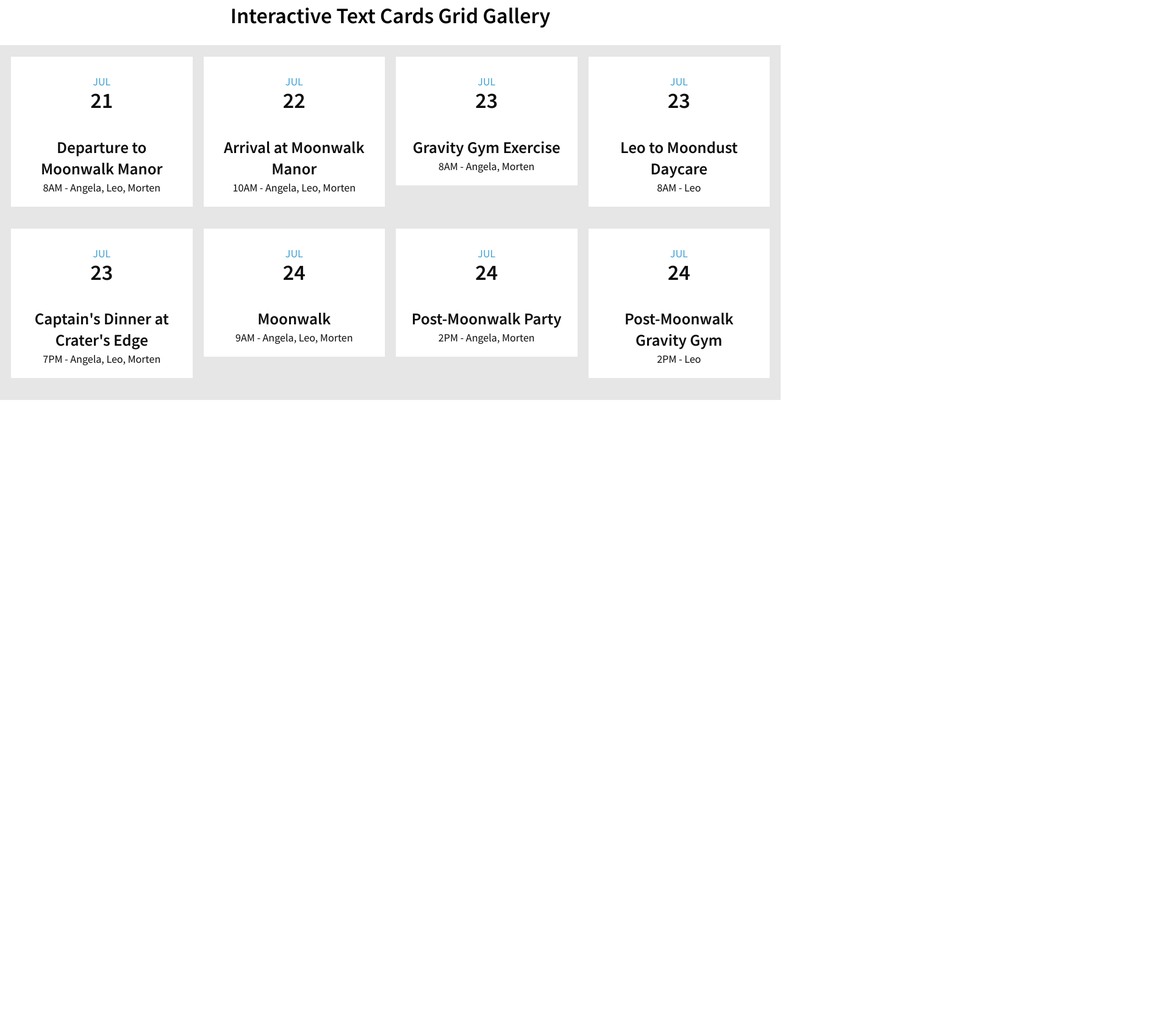
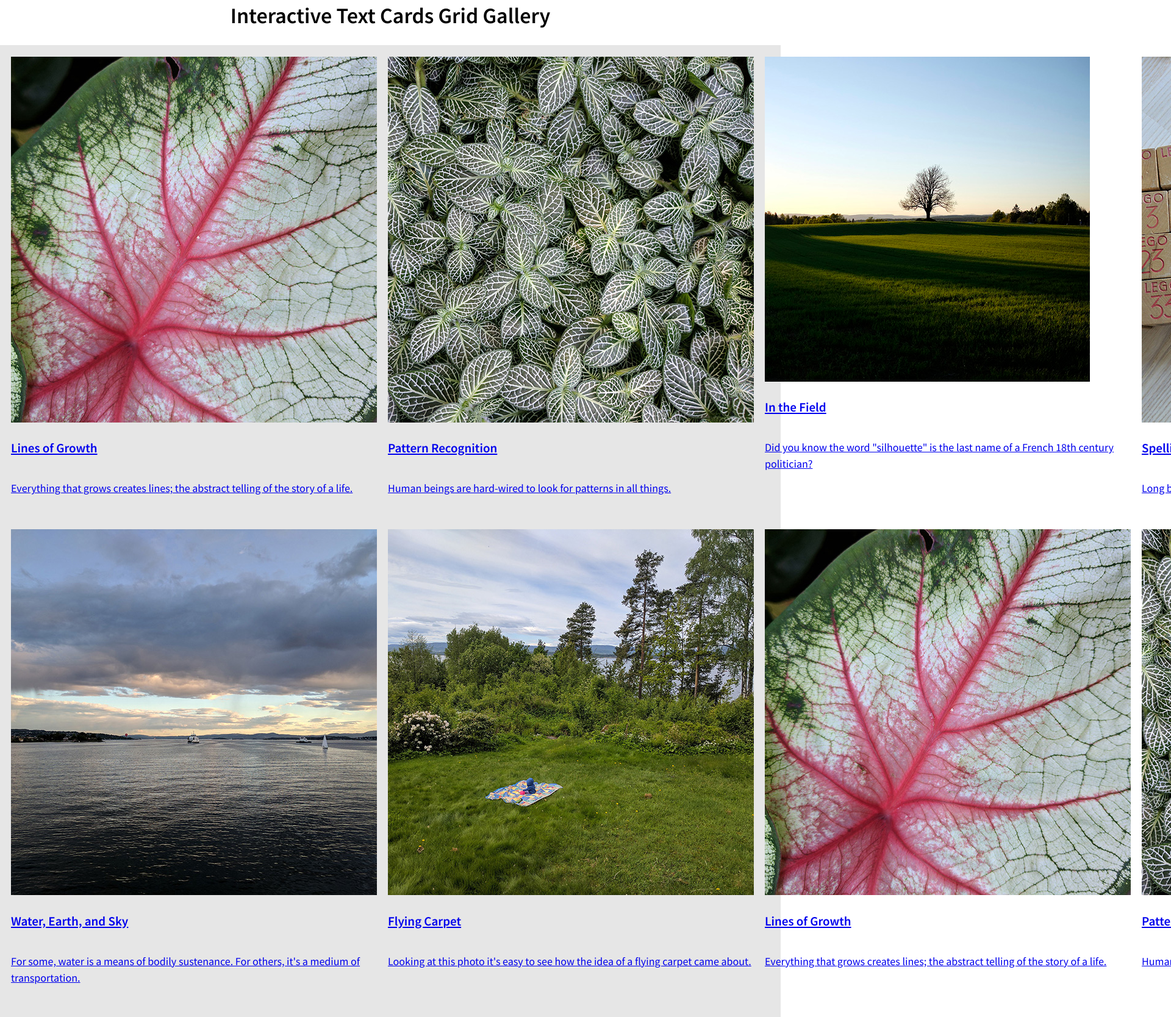
Before and after one commit to Yosef-Ali/Card-Component-, a plain HTML site: page index.html in a window 1280 px wide. Shown: the part 21-1689 px from the top of the page at 61% size, 1920 px wide, since content can reach past the window. Before the commit the page ends 800 px from the top, so only its background shows below. Drawn offline with Linux system fonts and the light colour scheme.

Commit message:
Update index.html

```diff
--- a/index.html
+++ b/index.html
@@ -18,90 +18,143 @@
 
     <main id="content" class="main-area">
         <ul class="cards">
-            <li class="card">
+            <li class="card-item double">
                 <a href="#">
-                    <time class="time" datetime="2017-07-21T08:00">
-                        <div class="month">Jul</div>
-                        <div class="date">21</div>
-                    </time>
-                    <h2>Departure to Moonwalk Manor</h2>
-                    <div class="meta"><time>8AM</time> - Angela, Leo, Morten</div>
+                    <figure class="card">
+                        <img src="images/lines.jpg" alt="Lines on a tropical leaf.">
+                        <figcaption class="caption">
+                            <h3 class="caption-title">Lines of Growth</h3>
+							<p>Everything that grows creates lines; the abstract telling of the story of a life.</p>
+                        </figcaption>
+                    </figure>
                 </a>
             </li>
-            <li class="card">
+            <li class="card-item">
                 <a href="#">
-                    <time class="time" datetime="2017-07-22T10:00">
-                        <div class="month">Jul</div>
-                        <div class="date">22</div>
-                    </time>
-                    <h2>Arrival at Moonwalk Manor</h2>
-                    <div class="meta"><time>10AM</time> - Angela, Leo, Morten</div>
+                    <figure class="card">
+                        <img src="images/nerve.jpg" alt="Leaves of the Nerve Plant.">
+                        <figcaption class="caption">
+                            <h3 class="caption-title">Pattern Recognition</h3>
+							<p>Human beings are hard-wired to look for patterns in all things.</p>
+                        </figcaption>
+                    </figure>
                 </a>
             </li>
-            <li class="card">
+            <li class="card-item">
                 <a href="#">
-                    <time class="time" datetime="2017-07-23T08:00">
-                        <div class="month">Jul</div>
-                        <div class="date">23</div>
-                    </time>
-                    <h2>Gravity Gym Exercise</h2>
-                    <div class="meta"><time>8AM</time> - Angela, Morten</div>
+                    <figure class="card">
+                        <img src="images/tree.jpg" alt="The silhouette of a tree during sundown.">
+                        <figcaption class="caption">
+                            <h3 class="caption-title">In the Field</h3>
+							<p>Did you know the word "silhouette" is the last name of a French 18th century politician?</p>
+                        </figcaption>
+                    </figure>
                 </a>
             </li>
-            <li class="card">
+            <li class="card-item">
                 <a href="#">
-                    <time class="time" datetime="2017-07-23T08:00">
-                        <div class="month">Jul</div>
-                        <div class="date">23</div>
-                    </time>
-                    <h2>Leo to Moondust Daycare</h2>
-                    <div class="meta"><time>8AM</time> - Leo</div>
+                    <figure class="card">
+                        <img src="images/blocks.jpg" alt="Classic wooden letter blocks.">
+                        <figcaption class="caption">
+                            <h3 class="caption-title">Spelling the Future</h3>
+							<p>Long before they made colourful plastic bricks they made toys from hardwood.</p>
+                        </figcaption>
+                    </figure>
                 </a>
             </li>
-            <li class="card">
+            <li class="card-item">
                 <a href="#">
-                    <time class="time" datetime="2017-07-23T19:00">
-                        <div class="month">Jul</div>
-                        <div class="date">23</div>
-                    </time>
-                    <h2>Captain's Dinner at Crater's Edge</h2>
-                    <div class="meta"><time>7PM</time> - Angela, Leo, Morten</div>
+                    <figure class="card">
+                        <img src="images/fjord.jpg" alt="Sundown over the Oslo fjord.">
+                        <figcaption class="caption">
+                            <h3 class="caption-title">Water, Earth, and Sky</h3>
+							<p>For some, water is a means of bodily sustenance. For others, it's a medium of transportation.</p>
+                        </figcaption>
+                    </figure>
                 </a>
             </li>
-            <li class="card">
+            <li class="card-item">
                 <a href="#">
-                    <time class="time" datetime="2017-07-24T09:00">
-                        <div class="month">Jul</div>
-                        <div class="date">24</div>
-                    </time>
-                    <h2>Moonwalk</h2>
-                    <div class="meta"><time>9AM</time> - Angela, Leo, Morten</div>
+                    <figure class="card">
+                        <img src="images/grass.jpg" alt="A baby sits on a carpet in the grass.">
+                        <figcaption class="caption">
+                            <h3 class="caption-title">Flying Carpet</h3>
+							<p>Looking at this photo it's easy to see how the idea of a flying carpet came about.</p>
+                        </figcaption>
+                    </figure>
                 </a>
             </li>
-            <li class="card">
+			<li class="card-item">
                 <a href="#">
-                    <time class="time" datetime="2017-07-24T14:00">
-                        <div class="month">Jul</div>
-                        <div class="date">24</div>
-                    </time>
-                    <h2>Post-Moonwalk Party</h2>
-                    <div class="meta"><time>2PM</time> - Angela, Morten</div>
+                    <figure class="card">
+                        <img src="images/lines.jpg" alt="Lines on a tropical leaf.">
+                        <figcaption class="caption">
+                            <h3 class="caption-title">Lines of Growth</h3>
+							<p>Everything that grows creates lines; the abstract telling of the story of a life.</p>
+                        </figcaption>
+                    </figure>
                 </a>
             </li>
-            <li class="card">
+            <li class="card-item double">
                 <a href="#">
-                    <time class="time" datetime="2017-06-24T14:00">
-                        <div class="month">Jul</div>
-                        <div class="date">24</div>
-                    </time>
-                    <h2>Post-Moonwalk Gravity Gym</h2>
-                    <div class="meta"><time>2PM</time> - Leo</div>
+                    <figure class="card">
+                        <img src="images/nerve.jpg" alt="Leaves of the Nerve Plant.">
+                        <figcaption class="caption">
+                            <h3 class="caption-title">Pattern Recognition</h3>
+							<p>Human beings are hard-wired to look for patterns in all things.</p>
+                        </figcaption>
+                    </figure>
+                </a>
+            </li>
+            <li class="card-item">
+                <a href="#">
+                    <figure class="card">
+                        <img src="images/tree.jpg" alt="The silhouette of a tree during sundown.">
+                        <figcaption class="caption">
+                            <h3 class="caption-title">In the Field</h3>
+							<p>Did you know the word "silhouette" is the last name of a French 18th century politician?</p>
+                        </figcaption>
+                    </figure>
+                </a>
+            </li>
+            <li class="card-item">
+                <a href="#">
+                    <figure class="card">
+                        <img src="images/blocks.jpg" alt="Classic wooden letter blocks.">
+                        <figcaption class="caption">
+                            <h3 class="caption-title">Spelling the Future</h3>
+							<p>Long before they made colourful plastic bricks they made toys from hardwood.</p>
+                        </figcaption>
+                    </figure>
+                </a>
+            </li>
+            <li class="card-item">
+                <a href="#">
+                    <figure class="card">
+                        <img src="images/fjord.jpg" alt="Sundown over the Oslo fjord.">
+                        <figcaption class="caption">
+                            <h3 class="caption-title">Water, Earth, and Sky</h3>
+							<p>For some, water is a means of bodily sustenance. For others, it's a medium of transportation.</p>
+                        </figcaption>
+                    </figure>
+                </a>
+            </li>
+            <li class="card-item">
+                <a href="#">
+                    <figure class="card">
+                        <img src="images/grass.jpg" alt="A baby sits on a carpet in the grass.">
+                        <figcaption class="caption">
+                            <h3 class="caption-title">Flying Carpet</h3>
+							<p>Looking at this photo it's easy to see how the idea of a flying carpet came about.</p>
+                        </figcaption>
+                    </figure>
                 </a>
             </li>
 
         </ul>
     </main>
 
+
 </body>
 
 </html>
```
